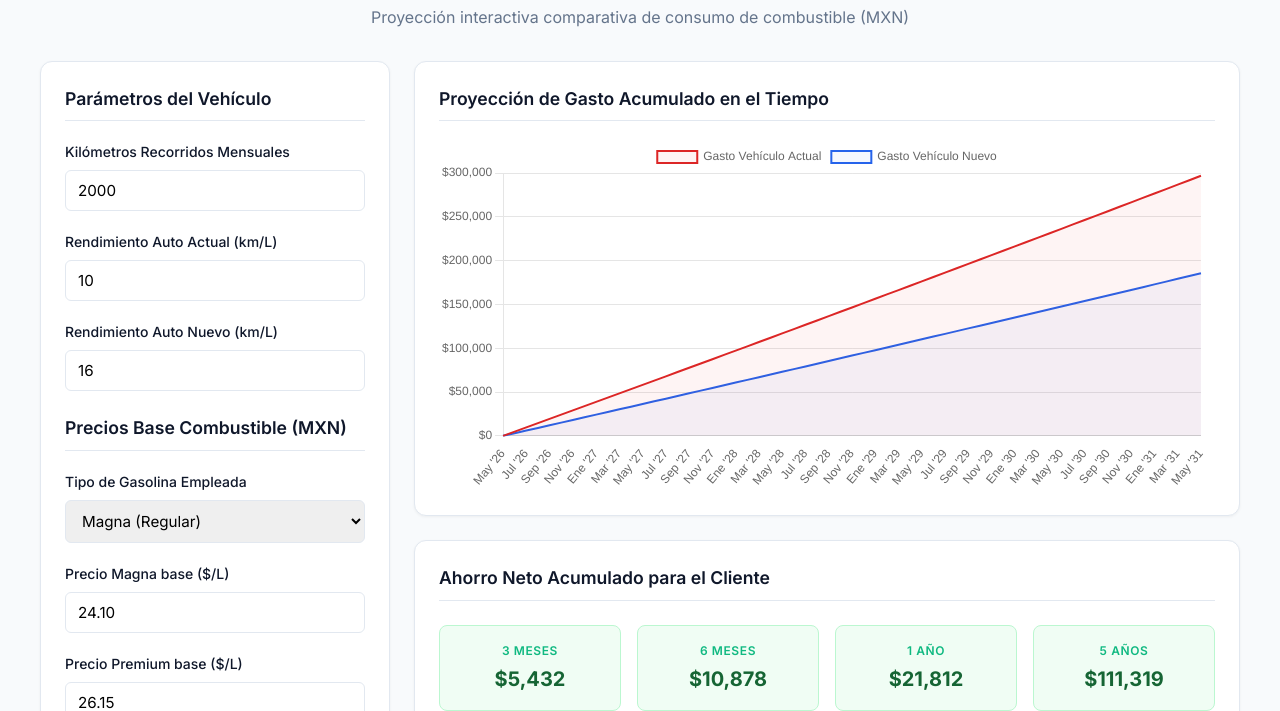
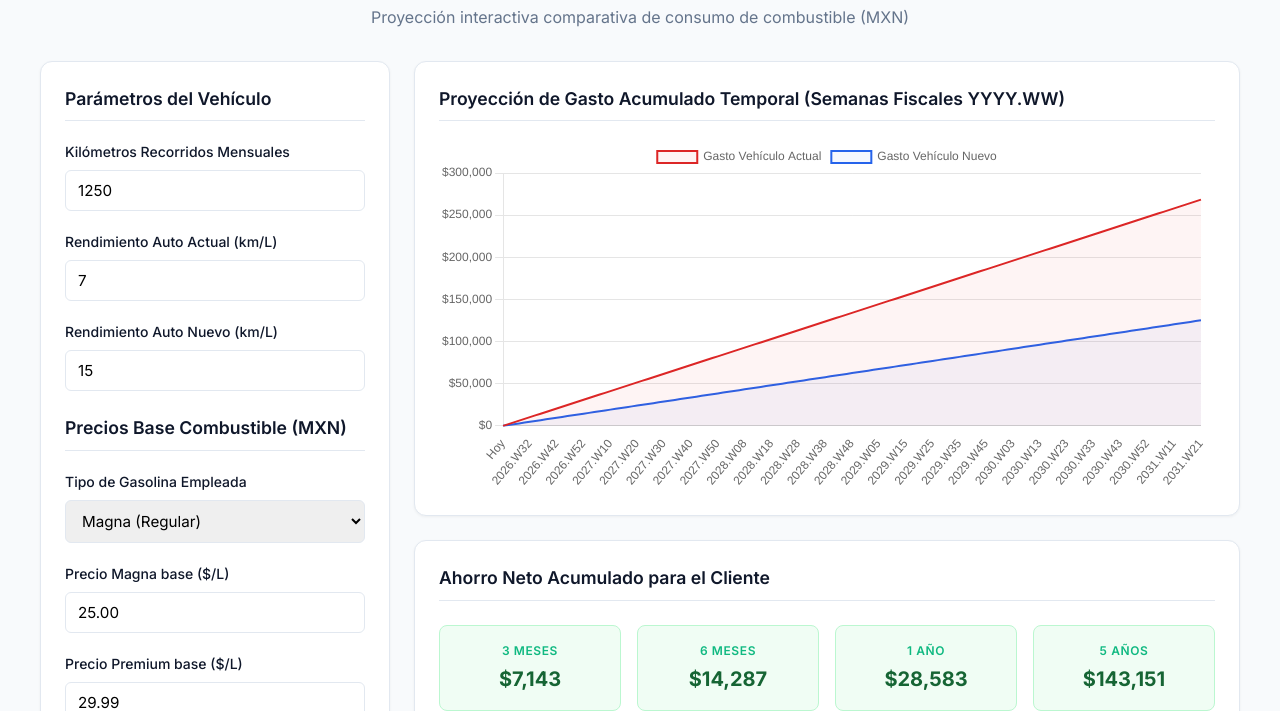
Before and after one commit to AleBracamonte/roi-eficiencia-vehicular, a plain HTML site: page index.html in a window 1280 px wide. Shown: the part 89-800 px from the top of the page. Drawn offline with nearby package versions, Linux system fonts and the light colour scheme.

Commit message:
Fix error in line function

```diff
--- a/index.html
+++ b/index.html
@@ -4,7 +4,9 @@
     <meta charset="UTF-8">
     <meta name="viewport" content="width=device-width, initial-scale=1.0">
     <title>Simulador de Ahorro de Combustible</title>
+    <!-- Chart.js para gráficos interactivos -->
     <script src="https://cdn.jsdelivr.net/npm/chart.js"></script>
+    <!-- Google Fonts para una tipografía limpia y moderna -->
     <link href="https://fonts.googleapis.com/css2?family=Inter:wght@400;500;600;700&display=swap" rel="stylesheet">
 
     <style>
@@ -158,7 +160,7 @@
         input:checked + .slider { background-color: var(--brand-primary); }
         input:checked + .slider:before { transform: translateX(24px); }
 
-        /* Matriz de KPIS / Ahorros */
+        /* Matriz de KPIs / Ahorros */
         .savings-matrix {
             display: grid;
             grid-template-columns: repeat(2, 1fr);
@@ -212,27 +214,29 @@
     </header>
 
     <div class="dashboard-grid">
+        <!-- Panel de Control Izquierdo -->
         <aside class="card">
             <div class="card-title">Parámetros del Vehículo</div>
 
             <div class="form-group">
                 <label for="km-mensuales">Kilómetros Recorridos Mensuales</label>
                 <div class="input-wrapper">
-                    <input type="number" id="km-mensuales" value="2000" min="1">
+                    <!-- Default: 15000 / 12 = 1250 km al mes -->
+                    <input type="number" id="km-mensuales" value="1250" min="1">
                 </div>
             </div>
 
             <div class="form-group">
                 <label for="rendimiento-actual">Rendimiento Auto Actual (km/L)</label>
                 <div class="input-wrapper">
-                    <input type="number" id="rendimiento-actual" value="10" step="0.1" min="0.1">
+                    <input type="number" id="rendimiento-actual" value="7" step="0.1" min="0.1">
                 </div>
             </div>
 
             <div class="form-group">
                 <label for="rendimiento-nuevo">Rendimiento Auto Nuevo (km/L)</label>
                 <div class="input-wrapper">
-                    <input type="number" id="rendimiento-nuevo" value="16" step="0.1" min="0.1">
+                    <input type="number" id="rendimiento-nuevo" value="15" step="0.1" min="0.1">
                 </div>
             </div>
 
@@ -251,21 +255,21 @@
             <div class="form-group">
                 <label for="precio-magna">Precio Magna base ($/L)</label>
                 <div class="input-wrapper">
-                    <input type="number" id="precio-magna" value="24.10" step="0.01">
+                    <input type="number" id="precio-magna" value="25.00" step="0.01">
                 </div>
             </div>
 
             <div class="form-group">
                 <label for="precio-premium">Precio Premium base ($/L)</label>
                 <div class="input-wrapper">
-                    <input type="number" id="precio-premium" value="26.15" step="0.01">
+                    <input type="number" id="precio-premium" value="29.99" step="0.01">
                 </div>
             </div>
 
             <div class="toggle-container">
                 <div>
                     <label style="font-weight: 500; font-size: 0.9rem;">Habilitar aumento proyectado</label>
-                    <p style="font-size: 0.75rem; color: var(--text-muted);">Tendencia: y = 0.0209x + 13.1</p>
+                    <p style="font-size: 0.75rem; color: var(--text-muted);">Tendencia semanal: y = 0.0209x + 13.1</p>
                 </div>
                 <label class="switch">
                     <input type="checkbox" id="proyeccion-check" checked>
@@ -274,9 +278,10 @@
             </div>
         </aside>
 
+        <!-- Panel de Gráficos y Resultados Derecho -->
         <main style="display: flex; flex-direction: column; gap: 1.5rem;">
             <div class="card">
-                <div class="card-title">Proyección de Gasto Acumulado en el Tiempo</div>
+                <div class="card-title">Proyección de Gasto Acumulado Temporal (Semanas Fiscales YYYY.WW)</div>
                 <div class="chart-container">
                     <canvas id="canvas-grafico"></canvas>
                 </div>
@@ -309,8 +314,7 @@
 
 <script>
 /**
- * ARQUITECTURA SÓLIDA - CORE ENGINE
- * Encapsulamos la lógica del simulador para evitar contaminación global de variables.
+ * ARQUITECTURA CORE ENGINE (SEMANAS FISCALES YYYY.WW)
  */
 class SimuladorConsumo {
     constructor() {
@@ -341,82 +345,103 @@ class SimuladorConsumo {
     }
 
     initEventListeners() {
-        // Ejecución reactiva: cualquier cambio actualiza el modelo inmediatamente
         Object.values(this.inputs).forEach(input => {
             input.addEventListener('input', () => this.ejecutarSimulacion());
         });
     }
 
     /**
-     * Resuelve el algoritmo de tendencia matemática lineal solicitada.
-     * y = 0.0209x + 13.1
-     * Ajustamos x como variable temporal indexada (meses transcurridos).
+     * Calcula analíticamente la semana exacta del año (1 a 52).
      */
-    calcularPrecioGasolina(mes, tipoGasolina, usarTendencia) {
-        const precioBase = tipoGasolina === 'premium'
+    obtenerSemanaAño(fecha) {
+        const primeroDeAnio = new Date(fecha.getFullYear(), 0, 1);
+        const diasTranscurridos = Math.floor((fecha - primeroDeAnio) / (24 * 60 * 60 * 1000));
+        let semana = Math.ceil((diasTranscurridos + primeroDeAnio.getDay() + 1) / 7);
+        return Math.min(Math.max(semana, 1), 52);
+    }
+
+    /**
+     * Mapea el objeto Date al formato analítico decimal exacto YYYY.WW.
+     */
+    convertirFechaAYYYYWW(fecha) {
+        const anio = fecha.getFullYear();
+        const semana = this.obtenerSemanaAño(fecha);
+        return anio + (semana / 100);
+    }
+
+    /**
+     * Resuelve la función matemática: y = 0.0209x + 13.1
+     * Extrae el delta de crecimiento basado en la escala YYYY.WW.
+     */
+    calcularPrecioGasolina(fechaEvaluada, tipoGasolina, usarTendencia) {
+        const precioBaseInput = tipoGasolina === 'premium'
             ? parseFloat(this.inputs.precioPremium.value)
             : parseFloat(this.inputs.precioMagna.value);
 
-        if (!usarTendencia) return precioBase;
+        if (!usarTendencia) return precioBaseInput;
 
-        // Para evitar saltos abruptos en el mes 0, calculamos el delta basándonos en x = mes.
-        // La ecuación dada y = 0.0209x + 13.1 tiene un intercepto de 13.1.
-        // Para acoplarla al precio dinámico que ponga el usuario, calculamos el incremento mensual relativo.
-        const deltaTendencia = (0.0209 * mes);
-        return precioBase + deltaTendencia;
-    }
+        const xHoy = this.convertirFechaAYYYYWW(new Date());
+        const xFuturo = this.convertirFechaAYYYYWW(fechaEvaluada);
 
-    generarFechasProyeccion(totalMeses) {
-        const nombresMeses = ["Ene", "Feb", "Mar", "Abr", "May", "Jun", "Jul", "Ago", "Sep", "Oct", "Nov", "Dic"];
-        let fechaActual = new Date();
-        const ejeX = [];
+        const precioFormulaHoy = (0.0209 * xHoy) + 13.1;
+        const precioFormulaFuturo = (0.0209 * xFuturo) + 13.1;
 
-        for (let i = 0; i <= totalMeses; i++) {
-            let mesIndex = (fechaActual.getMonth() + i) % 12;
-            let anioOffset = Math.floor((fechaActual.getMonth() + i) / 12);
-            let anioCorto = (fechaActual.getFullYear() + anioOffset).toString().substring(2);
-            ejeX.push(`${nombresMeses[mesIndex]} '${anioCorto}`);
-        }
-        return ejeX;
+        const deltaCrecimiento = precioFormulaFuturo - precioFormulaHoy;
+        return precioBaseInput + deltaCrecimiento;
     }
 
     ejecutarSimulacion() {
-        const totalMeses = 60; // Proyección máxima a 5 años
-        const kmMes = parseFloat(this.inputs.kmMensuales.value) || 0;
+        const totalSemanas = 260; // 5 Años proyectados de forma exacta (5 * 52)
+        const kmMensuales = parseFloat(this.inputs.kmMensuales.value) || 0;
+
+        // Conversión a escala semanal (mes promedio = 4.3333 semanas)
+        const kmSemanales = kmMensuales / 4.3333;
+
         const rendActual = parseFloat(this.inputs.rendimientoActual.value) || 1;
         const rendNuevo = parseFloat(this.inputs.rendimientoNuevo.value) || 1;
         const tipoGas = this.inputs.tipoGasolina.value;
         const usarTendencia = this.inputs.permitirTendencia.checked;
 
-        // Cálculos volumétricos mensuales (Litros requeridos)
-        const litrosMesActual = kmMes / rendActual;
-        const litrosMesNuevo = kmMes / rendNuevo;
+        const litrosSemanaActual = kmSemanales / rendActual;
+        const litrosSemanaNuevo = kmSemanales / rendNuevo;
 
         let datosGastoActual = [0];
         let datosGastoNuevo = [0];
-        let ahorroAcumulado = {};
+        let etiquetasEjeX = ["Hoy"];
 
         let acumuladoActual = 0;
         let acumuladoNuevo = 0;
+        let ahorroAcumulado = {};
 
-        for (let mes = 1; mes <= totalMeses; mes++) {
-            const precioLitro = this.calcularPrecioGasolina(mes, tipoGas, usarTendencia);
+        let fechaIteracion = new Date();
 
-            acumuladoActual += litrosMesActual * precioLitro;
-            acumuladoNuevo += litrosMesNuevo * precioLitro;
+        for (let semana = 1; semana <= totalSemanas; semana++) {
+            fechaIteracion.setDate(fechaIteracion.getDate() + 7);
 
-            datosGastoActual.push(Math.round(acumuladoActual));
-            datosGastoNuevo.push(Math.round(acumuladoNuevo));
+            const precioLitro = this.calcularPrecioGasolina(fechaIteracion, tipoGas, usarTendencia);
 
-            // Capturar puntos clave de control temporal solicitados
-            if (mes === 3)  ahorroAcumulado['3m'] = acumuladoActual - acumuladoNuevo;
-            if (mes === 6)  ahorroAcumulado['6m'] = acumuladoActual - acumuladoNuevo;
-            if (mes === 12) ahorroAcumulado['1a'] = acumuladoActual - acumuladoNuevo;
-            if (mes === 60) ahorroAcumulado['5a'] = acumuladoActual - acumuladoNuevo;
+            acumuladoActual += litrosSemanaActual * precioLitro;
+            acumuladoNuevo += litrosSemanaNuevo * precioLitro;
+
+            // Filtro de densidad para optimización del gráfico (Muestra datos cada 2 semanas fiscales)
+            if (semana % 2 === 0 || semana === totalSemanas) {
+                datosGastoActual.push(Math.round(acumuladoActual));
+                datosGastoNuevo.push(Math.round(acumuladoNuevo));
+
+                const anio = fechaIteracion.getFullYear();
+                const semNum = this.obtenerSemanaAño(fechaIteracion).toString().padStart(2, '0');
+                etiquetasEjeX.push(`${anio}.W${semNum}`);
+            }
+
+            // Hitos temporales precisos en formato de semanas
+            if (semana === 13)  ahorroAcumulado['3m'] = acumuladoActual - acumuladoNuevo;
+            if (semana === 26)  ahorroAcumulado['6m'] = acumuladoActual - acumuladoNuevo;
+            if (semana === 52)  ahorroAcumulado['1a'] = acumuladoActual - acumuladoNuevo;
+            if (semana === 260) ahorroAcumulado['5a'] = acumuladoActual - acumuladoNuevo;
         }
 
         this.renderizarPanelesUI(ahorroAcumulado);
-        this.actualizarGrafico(datosGastoActual, datosGastoNuevo);
+        this.actualizarGrafico(etiquetasEjeX, datosGastoActual, datosGastoNuevo);
     }
 
     renderizarPanelesUI(ahorros) {
@@ -426,20 +451,19 @@ class SimuladorConsumo {
             maximumFractionDigits: 0
         });
 
-        this.outputs.m3.innerText = formatoMoneda.format(ahorros['3m']);
-        this.outputs.m6.innerText = formatoMoneda.format(ahorros['6m']);
-        this.outputs.a1.innerText = formatoMoneda.format(ahorros['1a']);
-        this.outputs.a5.innerText = formatoMoneda.format(ahorros['5a']);
+        this.outputs.m3.innerText = formatoMoneda.format(ahorros['3m'] || 0);
+        this.outputs.m6.innerText = formatoMoneda.format(ahorros['6m'] || 0);
+        this.outputs.a1.innerText = formatoMoneda.format(ahorros['1a'] || 0);
+        this.outputs.a5.innerText = formatoMoneda.format(ahorros['5a'] || 0);
     }
 
     initChart() {
         const ctx = document.getElementById('canvas-grafico').getContext('2d');
-        const etiquetasEjeX = this.generarFechasProyeccion(60);
 
         this.chart = new Chart(ctx, {
             type: 'line',
             data: {
-                labels: etiquetasEjeX,
+                labels: [],
                 datasets: [
                     {
                         label: 'Gasto Vehículo Actual',
@@ -495,14 +519,14 @@ class SimuladorConsumo {
         });
     }
 
-    actualizarGrafico(datosActual, datosNuevo) {
+    actualizarGrafico(etiquetas, datosActual, datosNuevo) {
+        this.chart.data.labels = etiquetas;
         this.chart.data.datasets[0].data = datosActual;
         this.chart.data.datasets[1].data = datosNuevo;
-        this.chart.update('none'); // Update fluido sin animaciones toscas al escribir
+        this.chart.update('none');
     }
 }
 
-// Inicialización del core al cargar el DOM
 document.addEventListener('DOMContentLoaded', () => {
     new SimuladorConsumo();
 });
```
